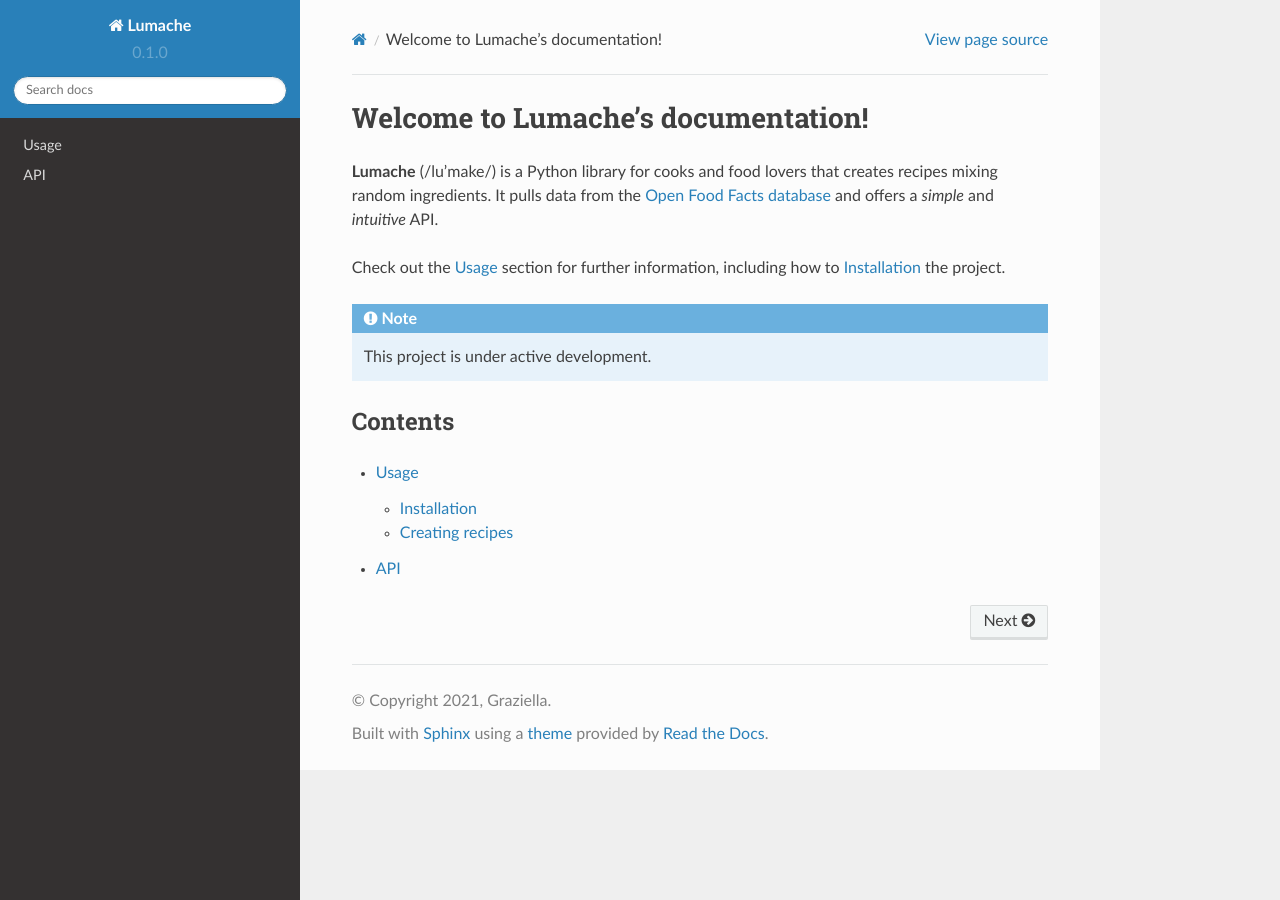
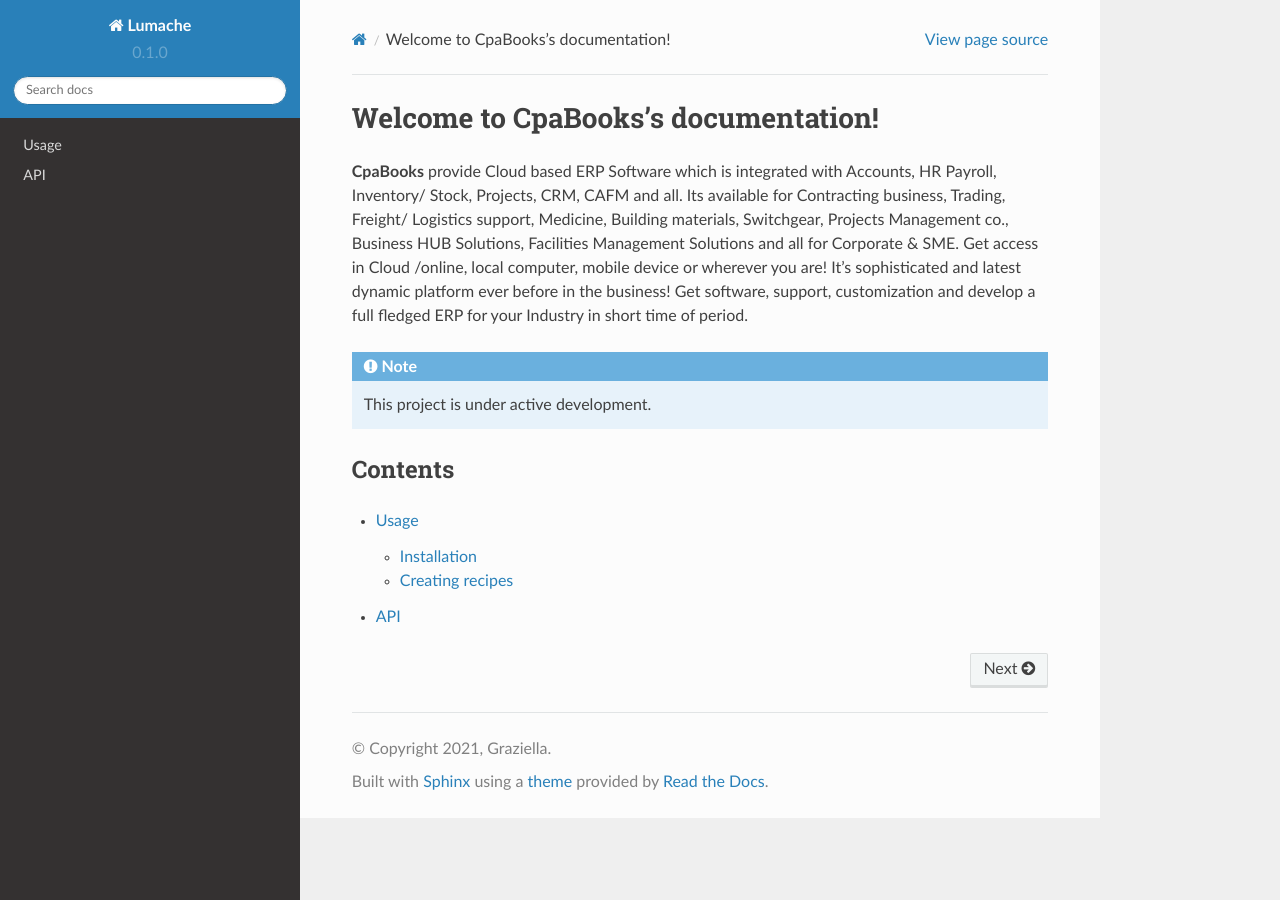
Before and after one commit to cpabooks/cpabooks-docs, a Sphinx documentation site: the page built from docs/source/index.rst, in a window 1280 px wide. Built offline with Sphinx 7.4.7 and the Read the Docs theme 2.0.0, drawn with Linux system fonts in a browser that asks for light colours.

Commit message:
change cpabooks name

```diff
--- a/docs/source/index.rst
+++ b/docs/source/index.rst
@@ -1,13 +1,7 @@
-Welcome to Lumache's documentation!
+Welcome to CpaBooks's documentation!
 ===================================
 
-**Lumache** (/lu'make/) is a Python library for cooks and food lovers
-that creates recipes mixing random ingredients.
-It pulls data from the `Open Food Facts database <https://world.openfoodfacts.org/>`_
-and offers a *simple* and *intuitive* API.
-
-Check out the :doc:`usage` section for further information, including
-how to :ref:`installation` the project.
+**CpaBooks** provide Cloud based ERP Software which is integrated with Accounts, HR Payroll, Inventory/ Stock, Projects, CRM, CAFM and all. Its available for Contracting business, Trading, Freight/ Logistics support, Medicine, Building materials, Switchgear, Projects Management co., Business HUB Solutions, Facilities Management Solutions and all for Corporate & SME. Get access in Cloud /online, local computer, mobile device or wherever you are! It's sophisticated and latest dynamic platform ever before in the business! Get software, support, customization and develop a full fledged ERP for your Industry in short time of period.
 
 .. note::
 
--- a/pyproject.toml
+++ b/pyproject.toml
@@ -3,6 +3,6 @@
 build-backend = "flit_core.buildapi"
 
 [project]
-name = "lumache"
-authors = [{name = "Graziella", email = "graziella@lumache"}]
+name = "CpaBooks"
+authors = [{name = "CpaBooks", email = "cpabooks1986@gmail.com"}]
 dynamic = ["version", "description"]
```
